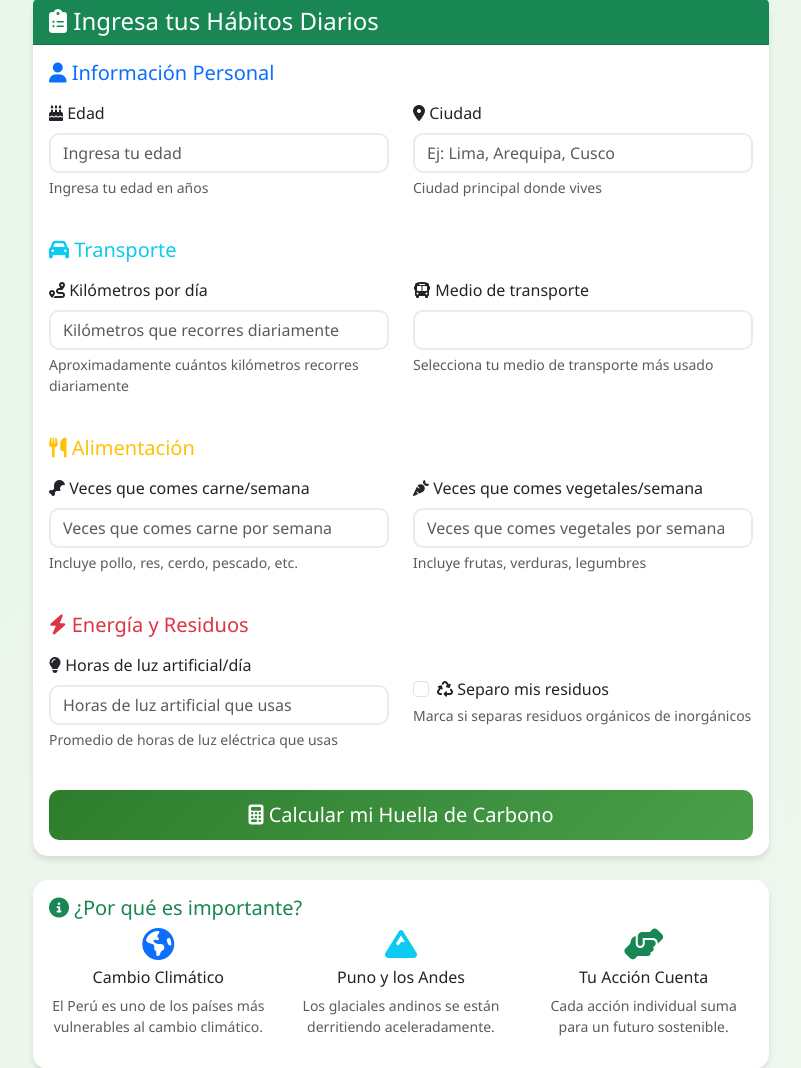
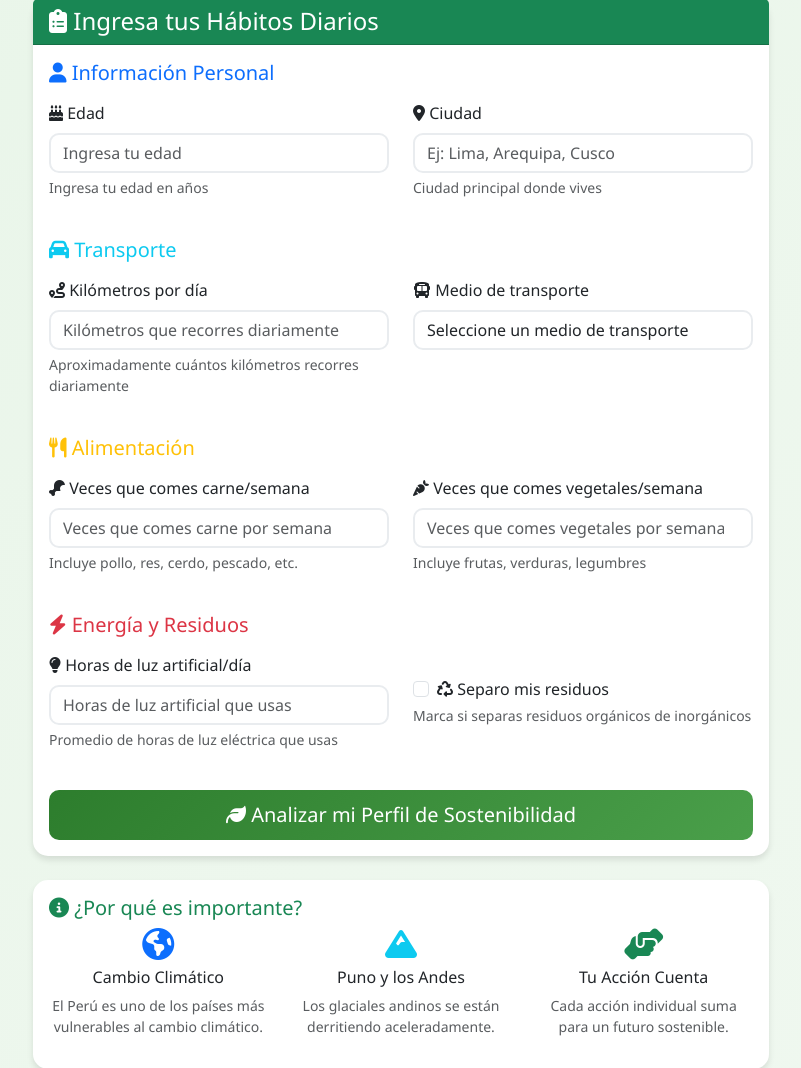
Before and after one commit to Michael-Nino/EcoTriage, a Django app: page / in a window 1280 px wide. Shown: the part 371-1439 px from the top of the page, without its empty margins (239-1040 px from the left). Run offline with Django 4.2, Linux system fonts and the light colour scheme; data that the repository does not hold is empty; some libraries are stand-ins or nearby versions.

Commit message:
Mejoras en la interfaz: selección de transporte y título sofisticado

```diff
--- a/EcoTriage/simulaciones/forms.py
+++ b/EcoTriage/simulaciones/forms.py
@@ -2,6 +2,24 @@ from django import forms
 from .models import SimulacionAmbiental
 
 class SimulacionForm(forms.ModelForm):
+    # Opciones para el campo medio_transporte
+    TRANSPORTE_CHOICES = [
+        ("", "Seleccione un medio de transporte"),
+        ("A pie", "A pie"),
+        ("Bicicleta", "Bicicleta"),
+        ("Transporte público", "Transporte público"),
+        ("Auto particular", "Auto particular"),
+        ("Moto", "Moto"),
+        ("Otro", "Otro")
+    ]
+
+    medio_transporte = forms.ChoiceField(
+        choices=TRANSPORTE_CHOICES,
+        widget=forms.Select(attrs={
+            'class': 'form-control'
+        }),
+        label="Medio de transporte principal"
+    )
     """
     Formulario para crear simulaciones ambientales
     """
--- a/EcoTriage/templates/base.html
+++ b/EcoTriage/templates/base.html
@@ -3,7 +3,7 @@
 <head>
     <meta charset="UTF-8">
     <meta name="viewport" content="width=device-width, initial-scale=1.0">
-    <title>{% block title %}{{ title|default:"EcoTriage - Impacto Ambiental" }}{% endblock %}</title>
+    <title>{% block title %}{{ title|default:"EcoTriage - Evaluador Integral de Sostenibilidad" }}{% endblock %}</title>
 
     <!-- Bootstrap CSS -->
     <link href="https://cdnjs.cloudflare.com/ajax/libs/bootstrap/5.3.0/css/bootstrap.min.css" rel="stylesheet">
--- a/EcoTriage/templates/registro.html
+++ b/EcoTriage/templates/registro.html
@@ -227,8 +227,8 @@
                     <!-- Botón de envío -->
                     <div class="d-grid gap-2">
                         <button type="submit" class="btn btn-eco-primary btn-lg">
-                            <i class="fas fa-calculator"></i>
-                            Calcular mi Huella de Carbono
+                            <i class="fas fa-leaf"></i>
+                            Analizar mi Perfil de Sostenibilidad
                         </button>
                     </div>
                 </form>
```
